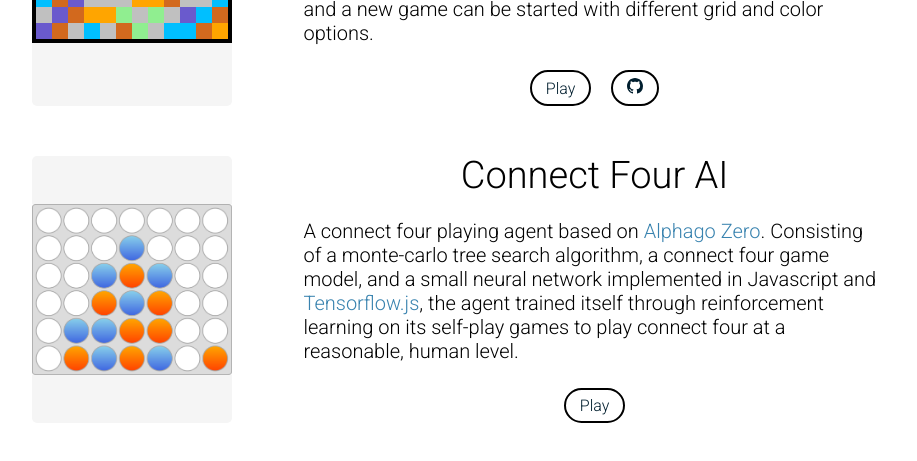
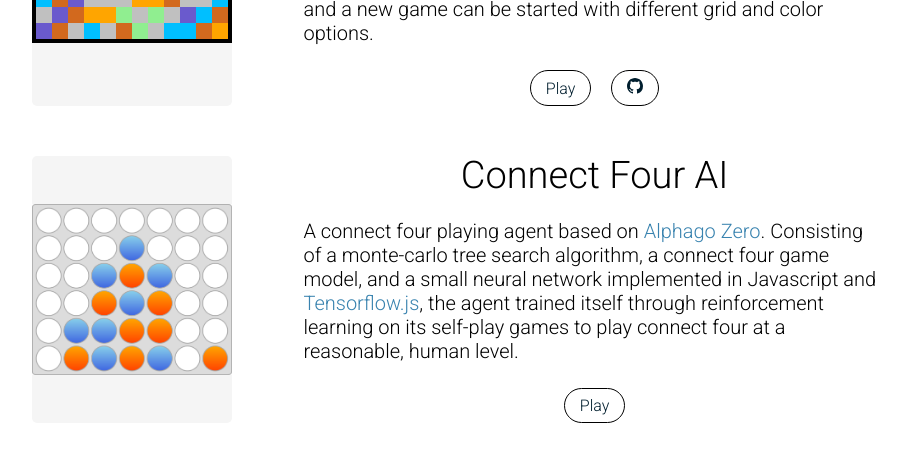
Before and after one commit to FengWei-Pi/fengwei-pi.github.io, a React (Create React App) app: page / in a window 1280 px wide. Shown: the part 2484-2945 px from the top of the page, without its empty margins (181-1098 px from the left). Built offline with nearby package versions, Linux system fonts and the light colour scheme.

Commit message:
style(buton): update border width

```diff
--- a/src/components/common/Button.module.scss
+++ b/src/components/common/Button.module.scss
@@ -43,8 +43,8 @@
 
 .outline {
   background-color: transparent;
-  border: 2px solid colors.$on-surface;
-  padding: 6px 14px;
+  border: 1px solid colors.$on-surface;
+  padding: 7px 15px;
 }
 .outline:focus {
   box-shadow: 0 0 0 2px colors.$surface, 0 0 0 4px colors.$on-surface;
--- a/src/components/common/Button.tsx
+++ b/src/components/common/Button.tsx
@@ -9,6 +9,7 @@
   Text
 }
 
+// Passing `ref` as prop causes errors; custom ref prop needs different name than `ref`.
 export const Button = React.forwardRef<any, {
   className?: string;
   children?: React.ReactNode;
--- a/src/components/common/DropdownButton.module.scss
+++ b/src/components/common/DropdownButton.module.scss
@@ -12,7 +12,7 @@
 
 .dropdownContainer {
   background-color: colors.$surface;
-  border: 2px solid colors.$on-surface;
+  border: 1px solid colors.$on-surface;
   border-radius: 6px;
   margin: 0; // Gets rid of list margin
   overflow: hidden;
```
